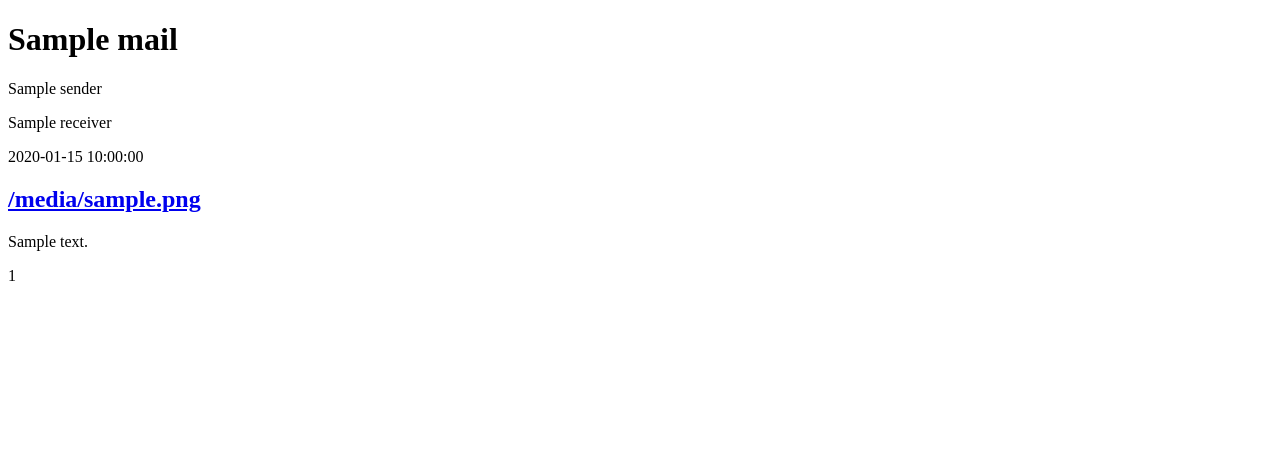
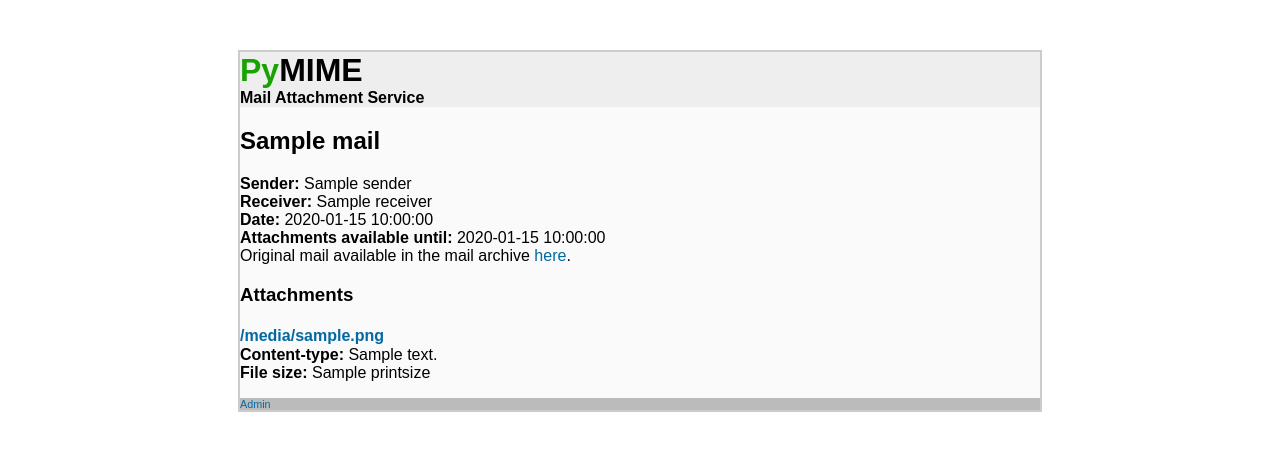
Before and after one commit to awerner/pymime, a Python web app: template src/pymime/django_app/pymime_attachmentservice/templates/show_mail.html in a window 1280 px wide. Shown: the top 451 px of the page. Run offline with Jinja, Linux system fonts and the light colour scheme; the template is opened without the code that fills it: most values are stand-ins (such as "Sample title", 1, 10 or a date in 2020).

Commit message:
Updated Template and CSS

```diff
--- a/setup.py
+++ b/setup.py
@@ -13,7 +13,7 @@ setup(name='PyMIME',
       package_dir={'':'src/'},
       package_data={'pymime': ["*.conf.default"],
                     'pymime.plugins': ["*.conf.default", "footer.en"],
-                    'pymime.django_app.pymime_attachmentservice': ["templates/*"]},
+                    'pymime.django_app.pymime_attachmentservice': ["templates/*", "static/*"]},
       scripts=['src/pymimec', 'src/pymimed'],
       data_files=[("/etc/pymime", ["src/pymime/pymime.conf.default",
                                    "src/pymime/plugins/plugin_attachmentservice.conf.default",
--- /dev/null
+++ b/src/pymime/django_app/pymime_attachmentservice/static/default.css
@@ -0,0 +1,51 @@
+body {
+  font-family: sans-serif;
+  color: #000;
+  margin: 50px;
+  height: 100%;
+}
+div#site {
+  background-color: #FAFAFA;
+  min-width: 640px;
+  width: 80%;
+  max-width: 800px;
+  margin: auto;
+  height:100%;
+  border: 2px solid #CCC;
+}
+
+div#header {
+  display: block;
+  background-color: #EEE;
+}
+
+div#header h1 {
+  margin: 0px;
+}
+
+h4 {
+  margin-bottom: 1pt;
+}
+
+p {
+  margin-bottom: 1em;
+  margin-top: 0px;
+}
+
+.green {
+  color: #18A303;
+}
+
+a {
+  color: #0369A3;
+  text-decoration: none;
+}
+
+a:hover {
+  text-decoration: underline;
+}
+
+div#footer {
+  background-color: #BBB;
+  font-size: 67.5%;
+}
--- a/src/pymime/django_app/pymime_attachmentservice/templates/show_mail.html
+++ b/src/pymime/django_app/pymime_attachmentservice/templates/show_mail.html
@@ -1,23 +1,34 @@
 <!DOCTYPE html PUBLIC "-//W3C//DTD XHTML 1.1//EN"
 "http://www.w3.org/TR/xhtml11/DTD/xhtml11.dtd">
 <html xmlns="http://www.w3.org/1999/xhtml">
-
 <head>
-
+<link rel="stylesheet" href="{{ STATIC_URL }}default.css" media="screen" />
 <title>PyMIME Attachment Service</title>
-
 </head>
-
 <body>
-<h1>{{mail.subject}}</h1>
-<p>{{mail.sender}}</p>
-<p>{{mail.receiver}}</p>
-<p>{{mail.date}}</p>
+<div id="site">
+<div id="header">
+<h1><span class="green">Py</span>MIME</h1>
+<strong>Mail Attachment Service</strong>
+</div>
+<h2>{{mail.subject}}</h2>
+<p><strong>Sender: </strong>{{mail.sender}}<br />
+<strong>Receiver: </strong>{{mail.receiver}}<br />
+<strong>Date: </strong>{{mail.date}}<br />
+<strong>Attachments available until: </strong>{{mail.max_age_date}}
+{% if mail.archive_url %}
+<br />Original mail available in the mail archive <a href="{{mail.archive_url}}">here</a>.
+{% endif %}
+</p>
+<h3>Attachments</h3>
 {% for attachment in mail.attachments.all %}
-<h2><a href="{{attachment.file.url}}">{{attachment.filename_orig}}</a></h2>
-<p>{{attachment.content_type}}</p>
-<p>{{attachment.file.size}}</p>
+<h4><a href="{{attachment.file.url}}">{{attachment.filename_orig}}</a></h4>
+<p><strong>Content-type: </strong>{{attachment.content_type}}<br />
+<strong>File size: </strong>{{attachment.printsize}}</p>
 {% endfor %}
+<div id="footer">
+<a href="{{ mail.get_admin_url }}">Admin</a>
+</div>
+</div>
 </body>
-
 </html>
--- a/src/pymime/django_app/pymime_attachmentservice/views.py
+++ b/src/pymime/django_app/pymime_attachmentservice/views.py
@@ -1,5 +1,6 @@
 from django.shortcuts import get_object_or_404, render_to_response
 from pymime.django_app.pymime_attachmentservice.models import Mail
+from django.template.context import RequestContext
 def show_mail( request, uuid ):
     m = get_object_or_404( Mail, uuid = uuid )
-    return render_to_response("show_mail.html", {"mail":m})
+    return render_to_response("show_mail.html", RequestContext(request,{"mail":m}))
--- a/src/pymime/integration.py
+++ b/src/pymime/integration.py
@@ -91,6 +91,8 @@ def django_store(attachments, headers, options):
     m.subject=headers["Subject"]
     m.sender=headers["From"]
     m.receiver=headers["To"]
+    if "Archived-At" in headers:
+        m.archive_url=headers["Archived-At"].strip("<>")
     m.save()
     for part in attachments:
         a=Attachment()
```
Also changed, not shown: src/pymime/django_app/pymime_attachmentservice/models.py (+25 -1 lines), 1 other file.
